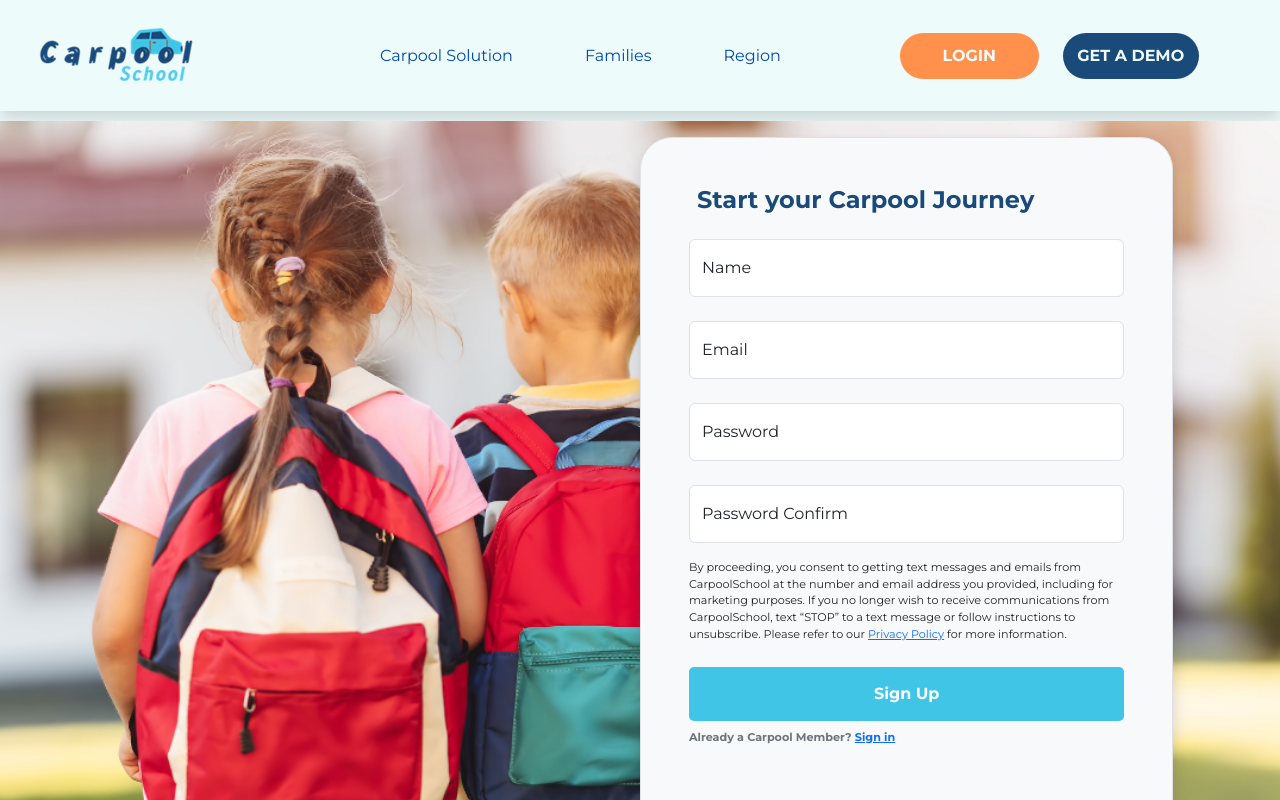
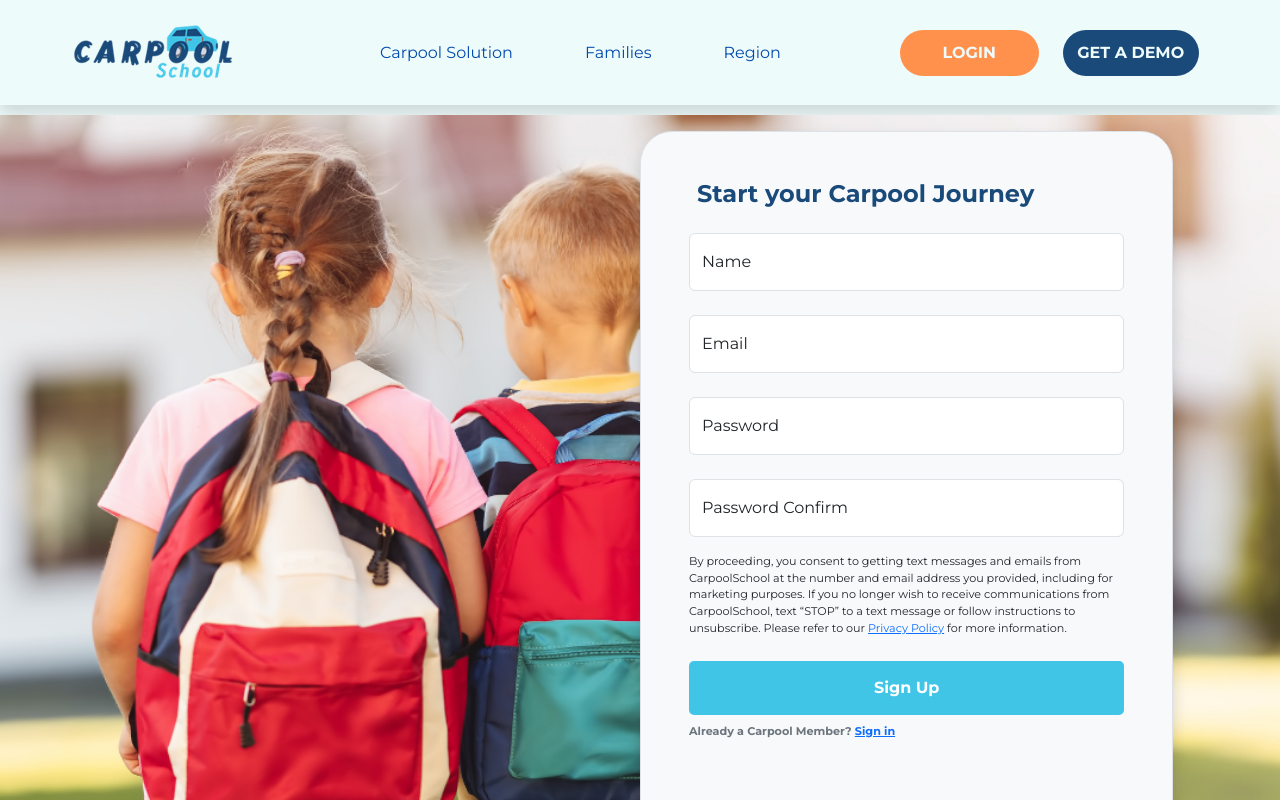
Before and after one commit to Code-the-Dream-School/gg-pac-team2-front, a React (Vite) app: page /register in a window 1280 px wide. Shown: the top 800 px of the page. Built offline with nearby package versions, Linux system fonts and the light colour scheme.

Commit message:
move profile page to pages folder/ add it to route

```diff
--- a/src/App.jsx
+++ b/src/App.jsx
@@ -1,12 +1,10 @@
 import React from 'react';
 import Home from './pages/home/Home';
-import ProfileForm from './components/ProfileForm';
 
 function App() {
   return (
     <>
       <Home />
-      <ProfileForm />
     </>
   );
 }
--- a/src/components/Menu.jsx
+++ b/src/components/Menu.jsx
@@ -7,7 +7,7 @@ const Menu = () => {
     <>
       <div className="container-fluid">
         <div className="p-4 shadow row">
-          <div className="col-3 m-auto">
+          <div className="col-3 m-auto ps-5">
             <Link to={"/"}>
               <img src="../../images/logo.png" alt="logo" />
             </Link>
--- a/src/main.jsx
+++ b/src/main.jsx
@@ -5,6 +5,7 @@ import App from "./App.jsx";
 import LoginForm from "./pages/login/Login";
 import Info from "./pages/info/Info";
 import Register from "./pages/register/Register";
+import Profile from "./pages/profile/Profile";
 import "./main.css";
 
 const router = createBrowserRouter([
@@ -24,6 +25,10 @@ const router = createBrowserRouter([
     path: "/register",
     element: <Register />,
   },
+  {
+    path: "/profile",
+    element: <Profile />,
+  },
 ]);
 
 ReactDOM.createRoot(document.getElementById("root")).render(
```
Also changed, not shown: images/logo - Copy.png (added), images/logo.png, src/pages/profile/Profile.jsx (renamed from src/components/ProfileForm.jsx).
